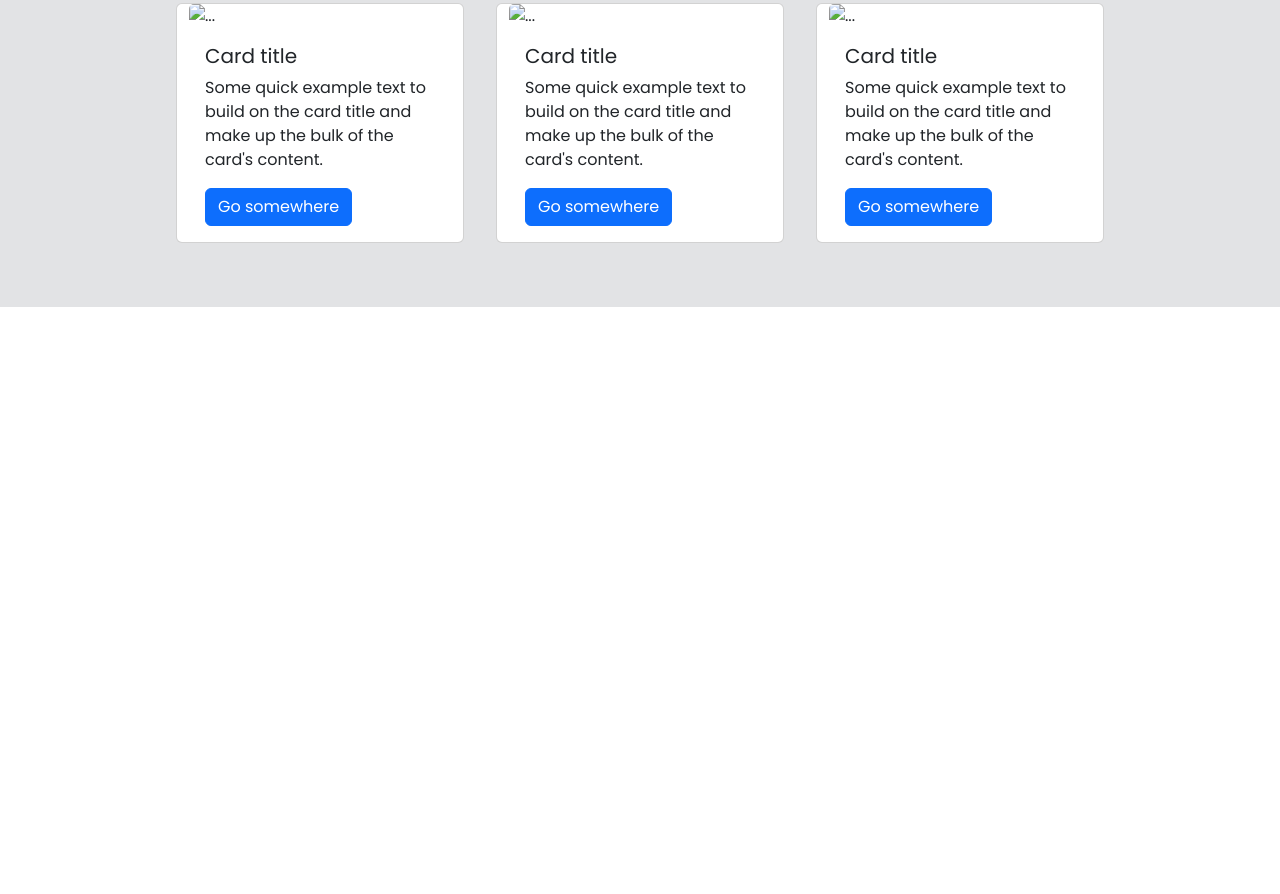
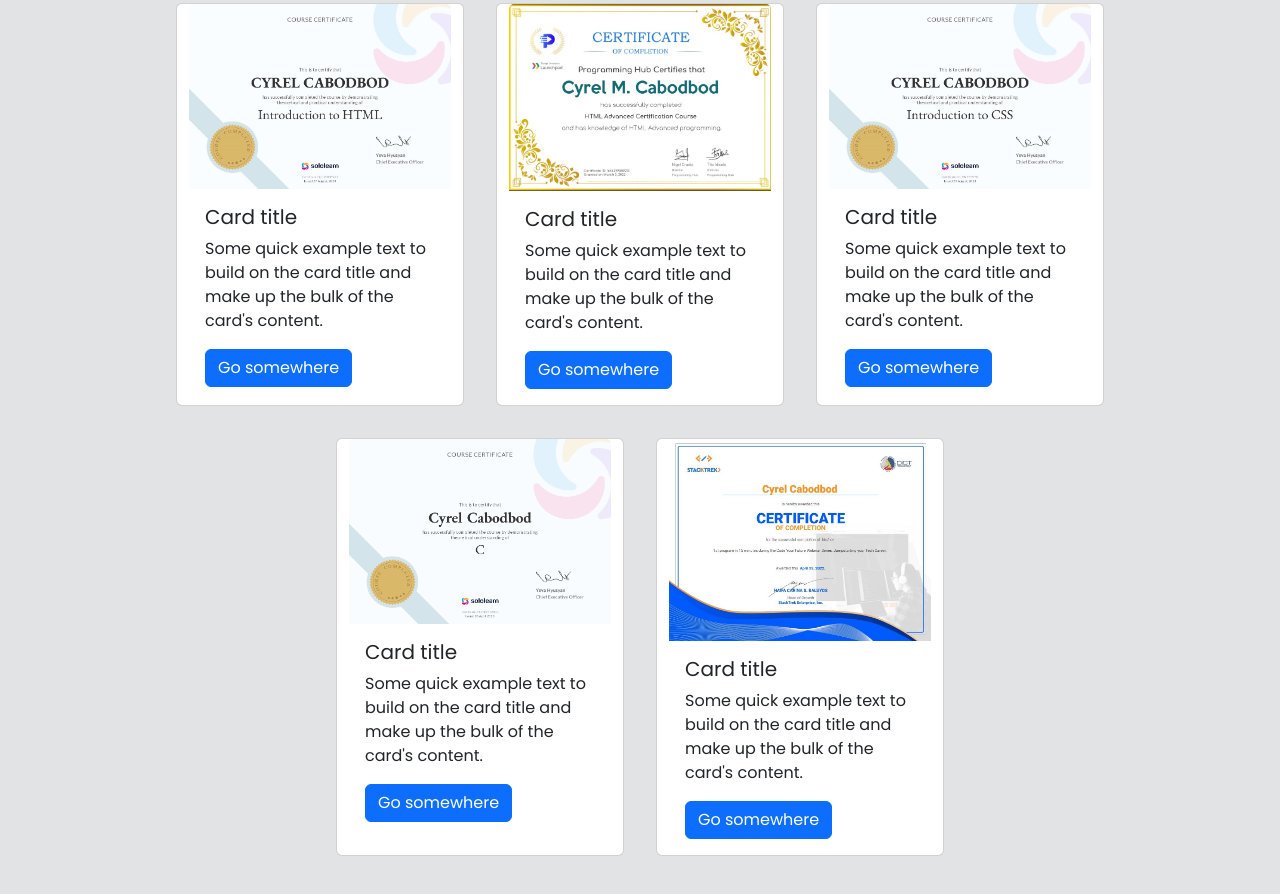
Before and after one commit to Cyrelcab/cyrel-cabodbod, a plain HTML site: page index.html in a window 1280 px wide. Shown: the part 2253-3147 px from the top of the page. Before the commit the page ends 2560 px from the top, so only its background shows below. Drawn offline with nearby package versions, Linux system fonts and the light colour scheme.

Commit message:
updated_certificates

```diff
--- a/index.html
+++ b/index.html
@@ -183,7 +183,7 @@
         <h1 class="fw-bold mt-5 custom-color">Certificates</h1>
         <div class="row justify-content-center">
           <div class="card m-3" style="width: 18rem">
-            <img src="..." class="card-img-top" alt="..." />
+            <img src="img/certificates/html_cert.jpg" class="card-img-top" alt="..." />
             <div class="card-body">
               <h5 class="card-title">Card title</h5>
               <p class="card-text">
@@ -194,7 +194,7 @@
             </div>
           </div>
           <div class="card m-3" style="width: 18rem">
-            <img src="..." class="card-img-top" alt="..." />
+            <img src="img/certificates/html_programminghub_cert.jpg" class="card-img-top" alt="..." />
             <div class="card-body">
               <h5 class="card-title">Card title</h5>
               <p class="card-text">
@@ -205,7 +205,29 @@
             </div>
           </div>
           <div class="card m-3" style="width: 18rem">
-            <img src="..." class="card-img-top" alt="..." />
+            <img src="img/certificates/css_cert.jpg" class="card-img-top" alt="..." />
+            <div class="card-body">
+              <h5 class="card-title">Card title</h5>
+              <p class="card-text">
+                Some quick example text to build on the card title and make up
+                the bulk of the card's content.
+              </p>
+              <a href="#" class="btn btn-primary">Go somewhere</a>
+            </div>
+          </div>
+          <div class="card m-3" style="width: 18rem">
+            <img src="img/certificates/c_cert.png" class="card-img-top" alt="..." />
+            <div class="card-body">
+              <h5 class="card-title">Card title</h5>
+              <p class="card-text">
+                Some quick example text to build on the card title and make up
+                the bulk of the card's content.
+              </p>
+              <a href="#" class="btn btn-primary">Go somewhere</a>
+            </div>
+          </div>
+          <div class="card m-3" style="width: 18rem">
+            <img src="img/certificates/stacktrek_cert.jpg" class="card-img-top" alt="..." />
             <div class="card-body">
               <h5 class="card-title">Card title</h5>
               <p class="card-text">
```
Also changed, not shown: img/certificates/c_cert.png (added), img/certificates/css_cert.jpg (added), img/certificates/html_cert.jpg (added), img/certificates/html_programminghub_cert.jpg (added), img/certificates/stacktrek_cert.jpg (added).
